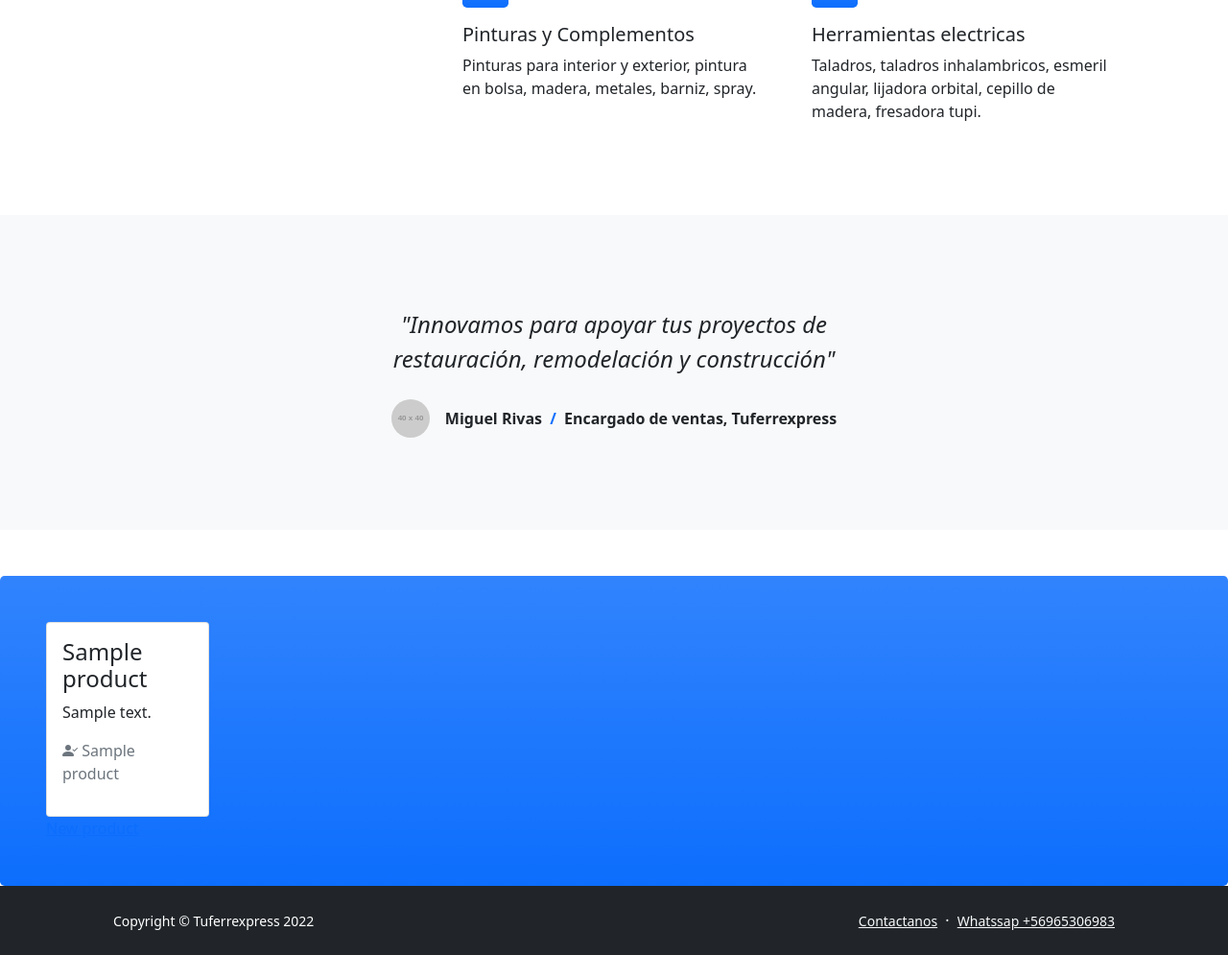
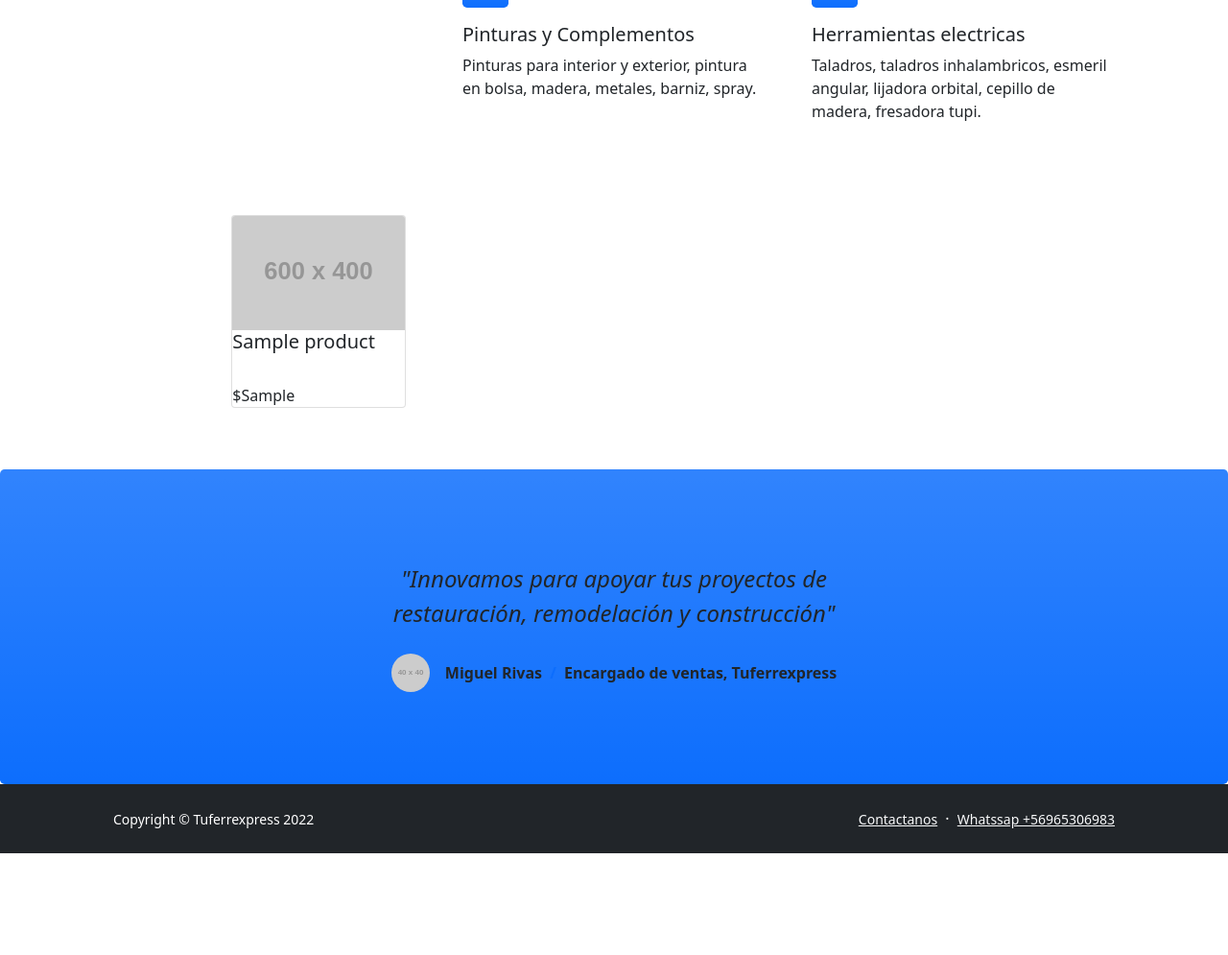
Before and after one commit to TuferrexpressRR/inventario, a Rails app: page / in a window 1280 px wide. Shown: the part 840-1835 px from the top of the page at 96% size. After the commit the page ends 1729 px from the top, so only its background shows below. Run offline with Rails 7, Linux system fonts and the light colour scheme; tables that the repository leaves empty hold one stand-in row (values such as "Sample post"); some libraries are stand-ins or nearby versions.

Commit message:
arreglando imagen

```diff
--- a/app/controllers/dashboard_controller.rb
+++ b/app/controllers/dashboard_controller.rb
@@ -1,6 +1,6 @@
 class DashboardController < ApplicationController
   def index
-    @products = Product.all.limit(10)
+    @products = Product.all.limit(4)
   end
   def dashboard
     @latest_movements = Movement.last(10)
--- a/app/views/dashboard/index.html.erb
+++ b/app/views/dashboard/index.html.erb
@@ -37,8 +37,52 @@
             </div>
         </div>
     </section>
+
+
+
+    <!-- Call to action-->
+
+    <div class="row">
+    <div class="col-md-8 offset-2">
+        <div class="container">
+            <div class="row">
+                <% @products.each do |product| %> <!--Con esto trae todos los productos a la vista-->
+                    <div class="col-md-3 mb-3"> <!--Cn esto se crea las tarjetas-->
+                        <div class="card">
+                            <img class="card-img-top" src="https://dummyimage.com/600x400/c7c7c7/737373&text=image" alt="<%=product.name%>" />
+                            <div class="card-block">
+                                <h5 class="card-title">
+                                    <%= product.name %>
+                                </h5>
+                                <div class="card-text">
+                                    <div class="badge badge-primary text-black">
+
+                                    </div>
+                                    <div>$<%= product.reference %>
+                                    </div>
+                                </div>
+                                <div class="row float-right">
+                                    <div class="col-md-12">
+
+                                    </div>
+                                </div>
+                            </div>
+                        </div>
+                    </div>
+                <% end %>
+            </div>
+        </div>
+    </div>
+</div>
+
+<!-- Call to action-->
+
+    <aside class="bg-primary bg-gradient rounded-3 p-4 p-sm-5 mt-5">
+        <div class="d-flex align-items-center justify-content-between flex-column flex-xl-row text-center text-xl-start">
+
+
         <!-- Testimonial section-->
-    <div class="py-5 bg-light">
+
             <div class="container px-5 my-5">
                 <div class="row gx-5 justify-content-center">
                     <div class="col-lg-10 col-xl-7">
@@ -56,20 +100,8 @@
                     </div>
                 </div>
             </div>
-    </div>
 
 
-
-
-    <!-- Call to action-->
-            <aside class="bg-primary bg-gradient rounded-3 p-4 p-sm-5 mt-5">
-                <div class="d-flex align-items-center justify-content-between flex-column flex-xl-row text-center text-xl-start">
-                <% @products.each do |product|%>
-                    <div class="mb-4 mb-xl-0">
-                    <%= render "shared/card_product", product:product %>
-
-                    </div>
-                <% end %>
 
         </div>
     </aside>
```
Lines whose indentation alone changed are shown as unchanged.
